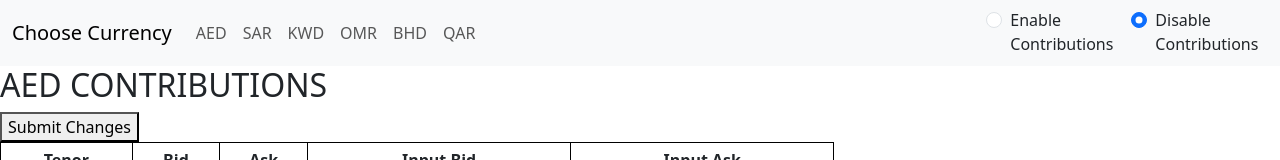
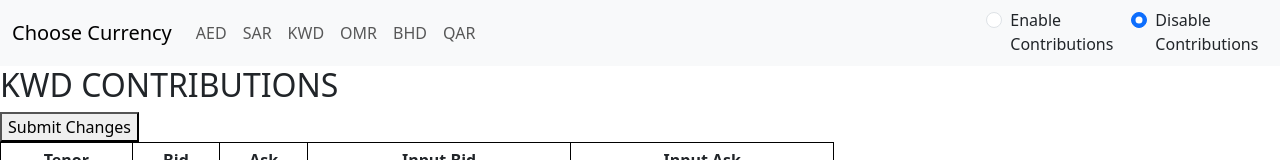
Before and after one commit to okumusselim/html-portfolio, a plain HTML site: page KWD.html in a window 1280 px wide. Shown: the top 160 px of the page. Drawn offline with nearby package versions, Linux system fonts and the light colour scheme.

Commit message:
Update KWD.html
changed H2 header

```diff
--- a/KWD.html
+++ b/KWD.html
@@ -74,7 +74,7 @@
 
 
 </div>
-    <h2>AED CONTRIBUTIONS</h2>
+    <h2>KWD CONTRIBUTIONS</h2>
     <button type="button" onclick="update()">Submit Changes</button>
     <table>
         <thead>
```
